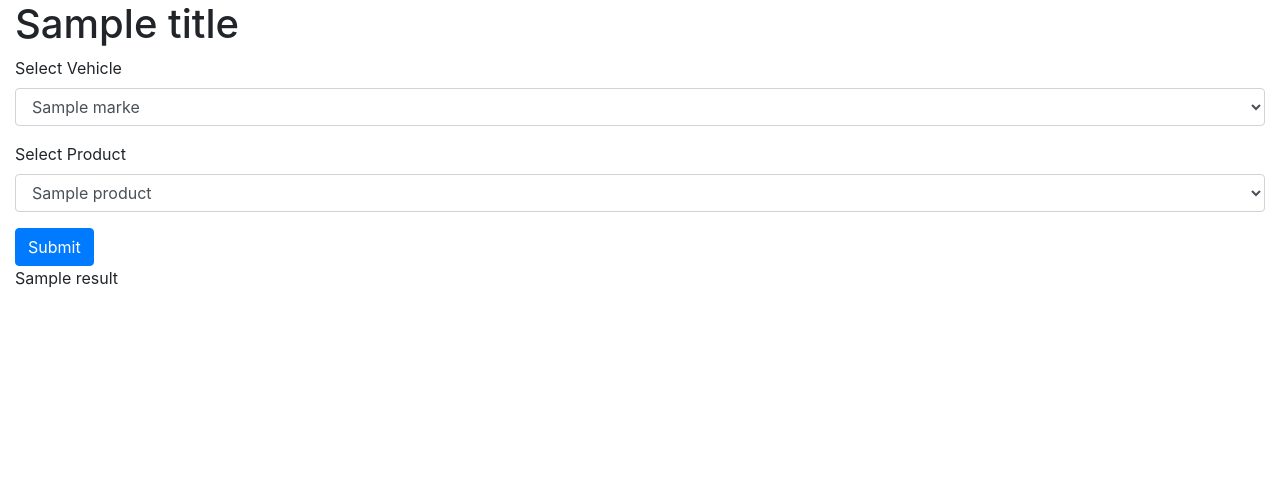
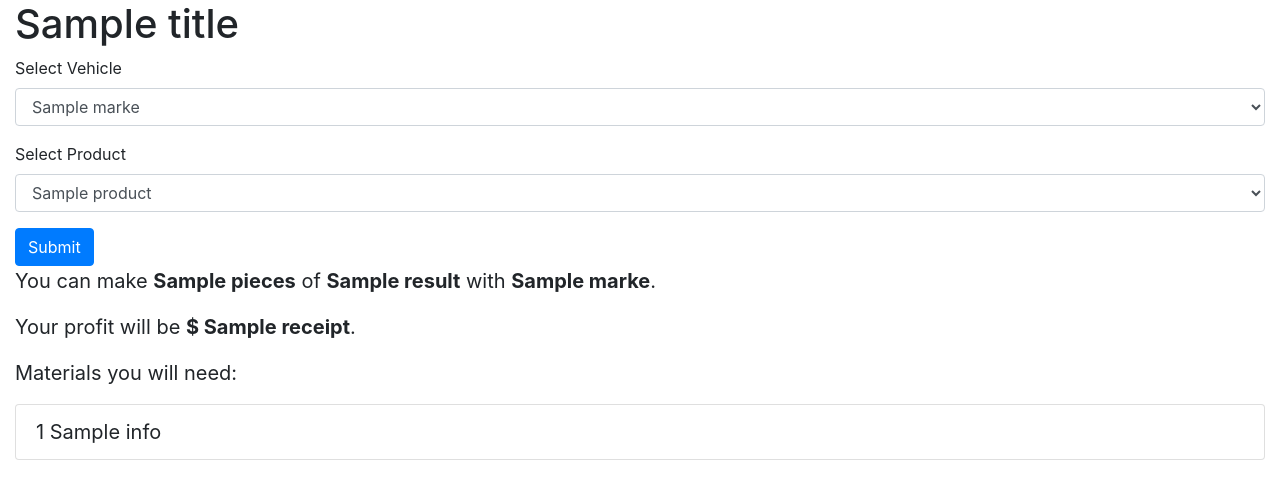
Before and after one commit to romeo-25-04/mongo_cortes, a Flask app: template app/templates/route.html in a window 1280 px wide. Shown: the part 56-555 px from the top of the page. Run offline with Flask 2, Linux system fonts and the light colour scheme; the template is opened without the code that fills it: most values are stand-ins (such as "Sample title", 1, 10 or a date in 2020); some libraries are stand-ins or nearby versions.

Commit message:
format route calculations

```diff
--- a/app/templates/route.html
+++ b/app/templates/route.html
@@ -20,7 +20,14 @@
     <button type="submit" class="btn btn-primary">Submit</button>
 </form>
 
-<div>
-    {{ result }}
-</div>
+<blockquote class="blockquote">
+    <p>You can make <strong>{{ result.pieces }}</strong> of <strong>{{ result.name }}</strong> with <strong>{{ result.marke }}</strong>.</p>
+    <p>Your profit will be <strong>$ {{ result.receipt }}</strong>.</p>
+    <p>Materials you will need:</p>
+    <ul class="list-group">
+    {% for mat_name, number in result.info %}
+        <li class="list-group-item">{{ number }} {{ mat_name }}</li>
+    {% endfor %}
+    </ul>
+</blockquote>
 {% endblock %}
```
Also changed, not shown: app/views.py (+7 -4 lines).
